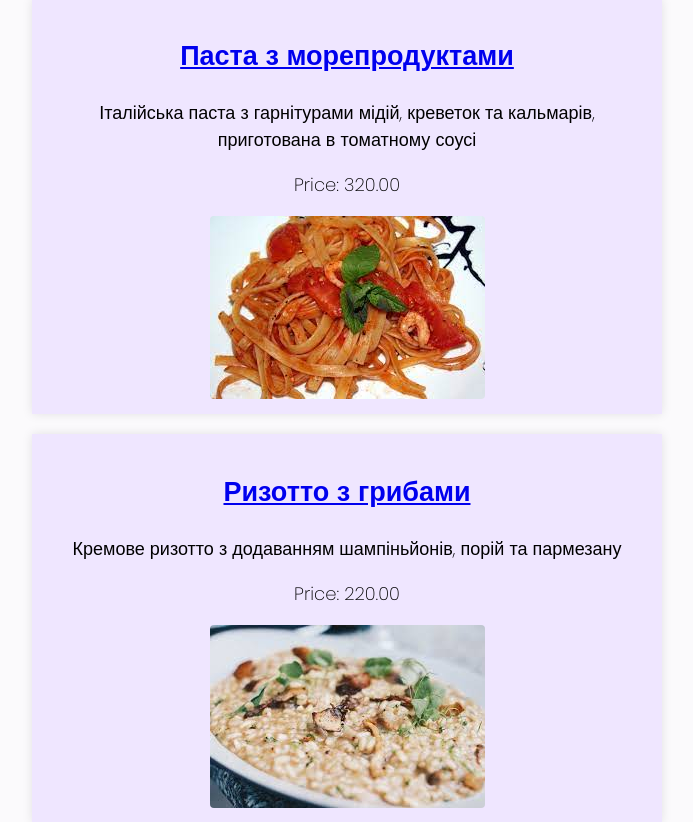
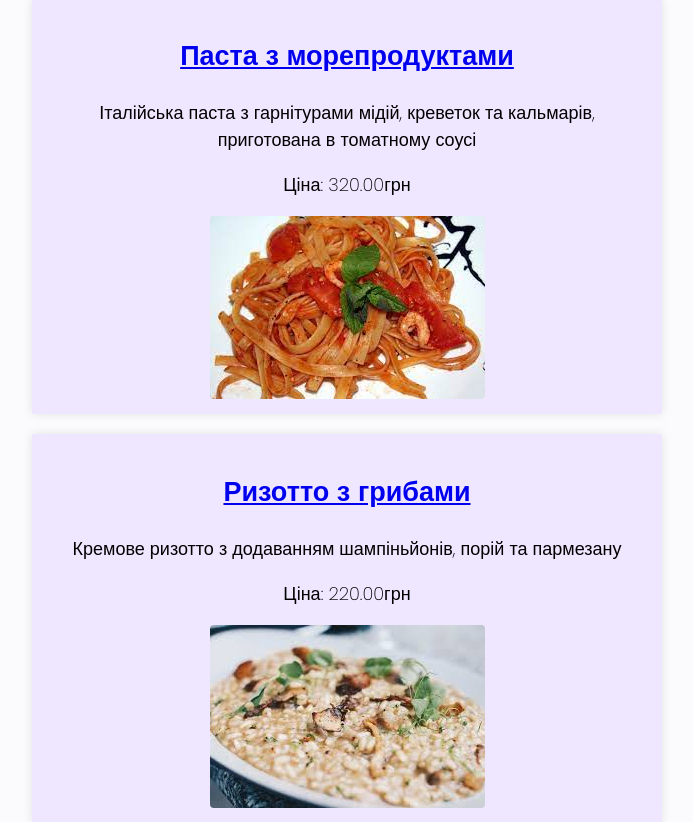
Before and after one commit to MargaritaKremen/Cafe, a Django app: page / in a window 1280 px wide. Shown: the part 96-918 px from the top of the page, without its empty margins (293-986 px from the left). Run offline with Django 4.2, Linux system fonts and the light colour scheme; data comes from the database, SQL or seed files in the repository.

```diff
--- a/project/cafe/templates/cafe/all_items.html
+++ b/project/cafe/templates/cafe/all_items.html
@@ -20,7 +20,7 @@
         <div class="main content-block">
             <h2><a href="{% url 'item-detail' pk=item.pk %}">{{ item.name }}</a></h2>
             <p>{{ item.description }}</p>
-            <p>Price: {{ item.price }}</p>
+            <p>Ціна: {{ item.price }}грн</p>
             <img src="{{ item.image.url }}" alt="{{ item.name }}">
         </div>
     {% endfor %}
--- a/project/cafe/templates/cafe/category_items.html
+++ b/project/cafe/templates/cafe/category_items.html
@@ -21,7 +21,7 @@
                         <li>
                             <h3>{{ item.name }}</h3>
                             <p>{{ item.description }}</p>
-                            <p>Price: {{ item.price }}</p>
+                            <p>Ціна: {{ item.price }}грн</p>
                             <img src="{{ item.image.url }}" alt="{{ item.name }}">
                         </li>
                     {% endfor %}
--- a/project/cafe/templates/cafe/item_detail.html
+++ b/project/cafe/templates/cafe/item_detail.html
@@ -13,7 +13,7 @@
     <div class="main content-block">
         <h1>{{ item.name }}</h1>
         <p>{{ item.description }}</p>
-        <p>Price: {{ item.price }}</p>
+        <p>Ціна: {{ item.price }}грн</p>
         <img src="{{ item.image.url }}" alt="{{ item.name }}">
 
         <h2>Склад:</h2>
```
